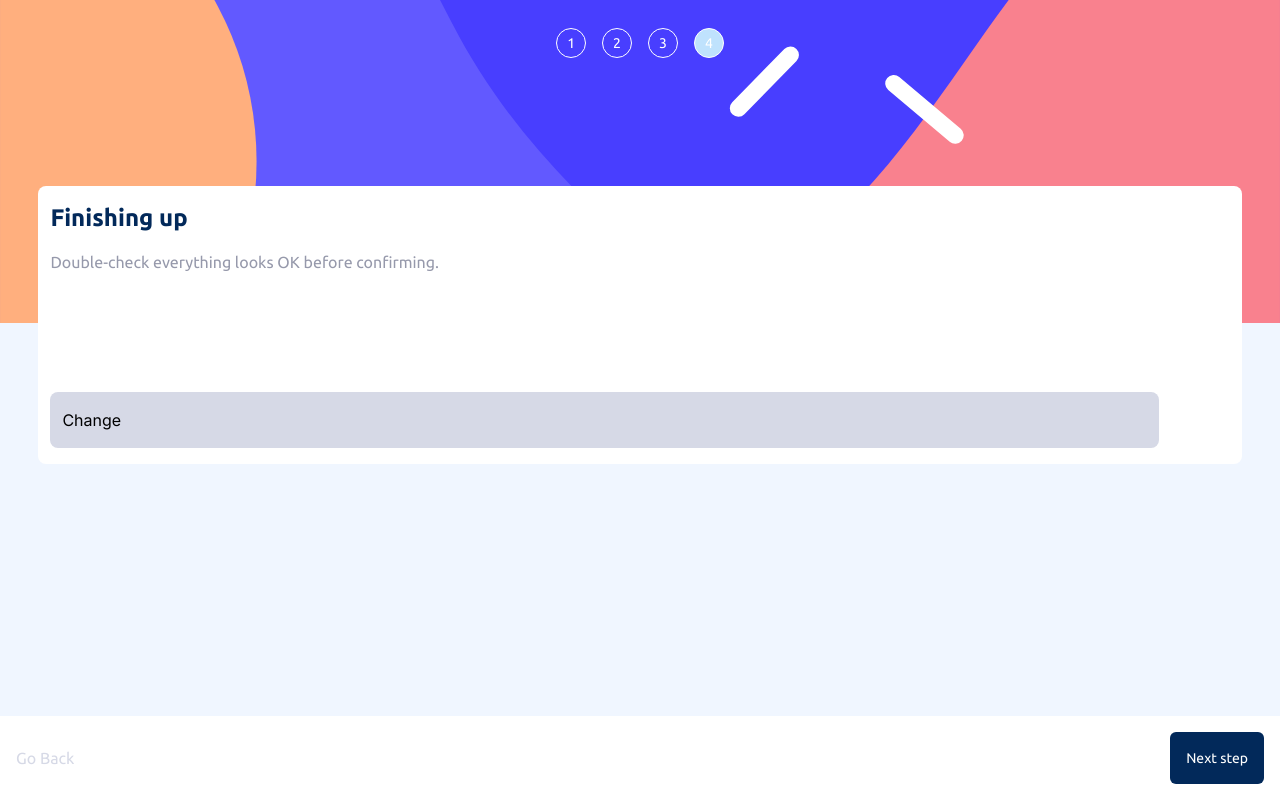
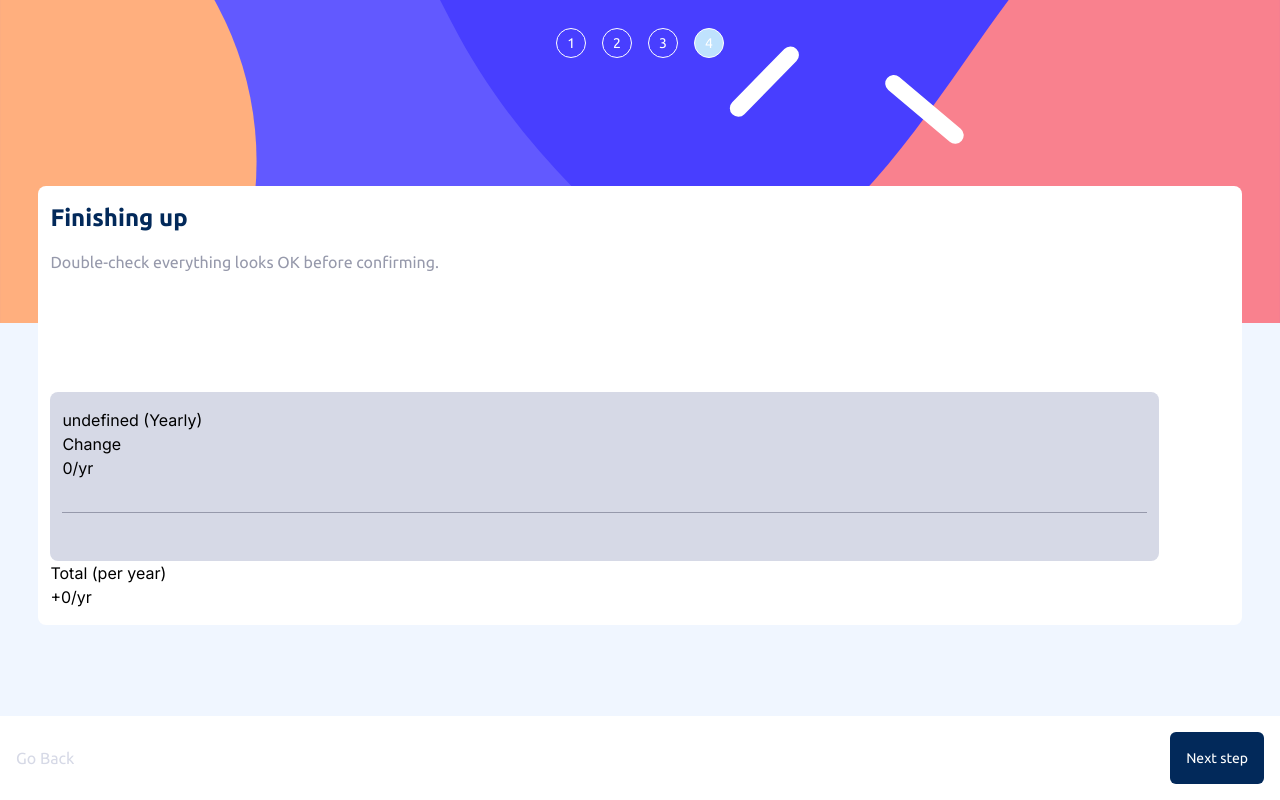
Before and after one commit to WoolenLamb2171/Multi-step-form, a Next.js app: page /FourthStep in a window 1280 px wide. Built offline with nearby package versions, Linux system fonts and the light colour scheme.

Commit message:
add full layout for FourthStepWindow component

```diff
--- a/src/components/FourthStepWindow.tsx
+++ b/src/components/FourthStepWindow.tsx
@@ -5,11 +5,13 @@ import { User, UserContext } from "./ContextProvider";
 import Link from "next/link";
 
 
+
 const FourthStepWindow = () => {
     const {user} = useContext(UserContext);
 
     function getTotal(user: User) {
         let isMonthly = false;
+
         const basePriceMap: {[key: string]: number } = {
             "yearly arcade": 90,
             "monthly arcade": 9,
@@ -46,11 +48,11 @@ const FourthStepWindow = () => {
 
         let total = basePrice + additionalPrices;
 
-        return { basePrice, additionalPrices, total, isMonthly, selectedOptions };
+        return { basePrice, additionalPrices, total, isMonthly, selectedOptions, basePriceMap, additionalMonthlyPrices, additionalYearlyPrices };
     }
 
 
-    const {basePrice, additionalPrices, total, isMonthly, selectedOptions} = getTotal(user);
+    const {basePrice, total, isMonthly, selectedOptions, additionalMonthlyPrices, additionalYearlyPrices} = getTotal(user);
 
     return (
         <div className="z-10 bg-White py-4 px-3 rounded-lg mt-[10%] w-[94%]">
@@ -59,18 +61,26 @@ const FourthStepWindow = () => {
                 <div>
                     <div>
                         <p>
-
+                            {`${user.billingType[1]} (${isMonthly ? "Monthly" : "Yearly"})`}
                         </p>
                         <Link href="/SecondStep">Change</Link>
                     </div>
 
                     <p>
-
+                        {`${basePrice}/${isMonthly ? "mo" : "yr"}`}
                     </p>
                 </div>
-                <div></div>
-                <div></div>
-                <div></div>
+                <hr className="h-px my-8 bg-Cool-gray border-0" />
+                {selectedOptions.map((el) => {
+                    return (<div>
+                        <p id={el}>{el.toString()}</p>
+                        <p>{isMonthly ? `+${additionalMonthlyPrices[el]}/mo` : `+${additionalYearlyPrices[el]}/yr`}</p>
+                    </div>)
+                })}
+            </div>
+            <div>
+                <p>Total {isMonthly ? "(per month)" : "(per year)"}</p>
+                <p>{`+${total}/${isMonthly ? "mo" : "yr"}`}</p>
             </div>
         </div>
     );
```
